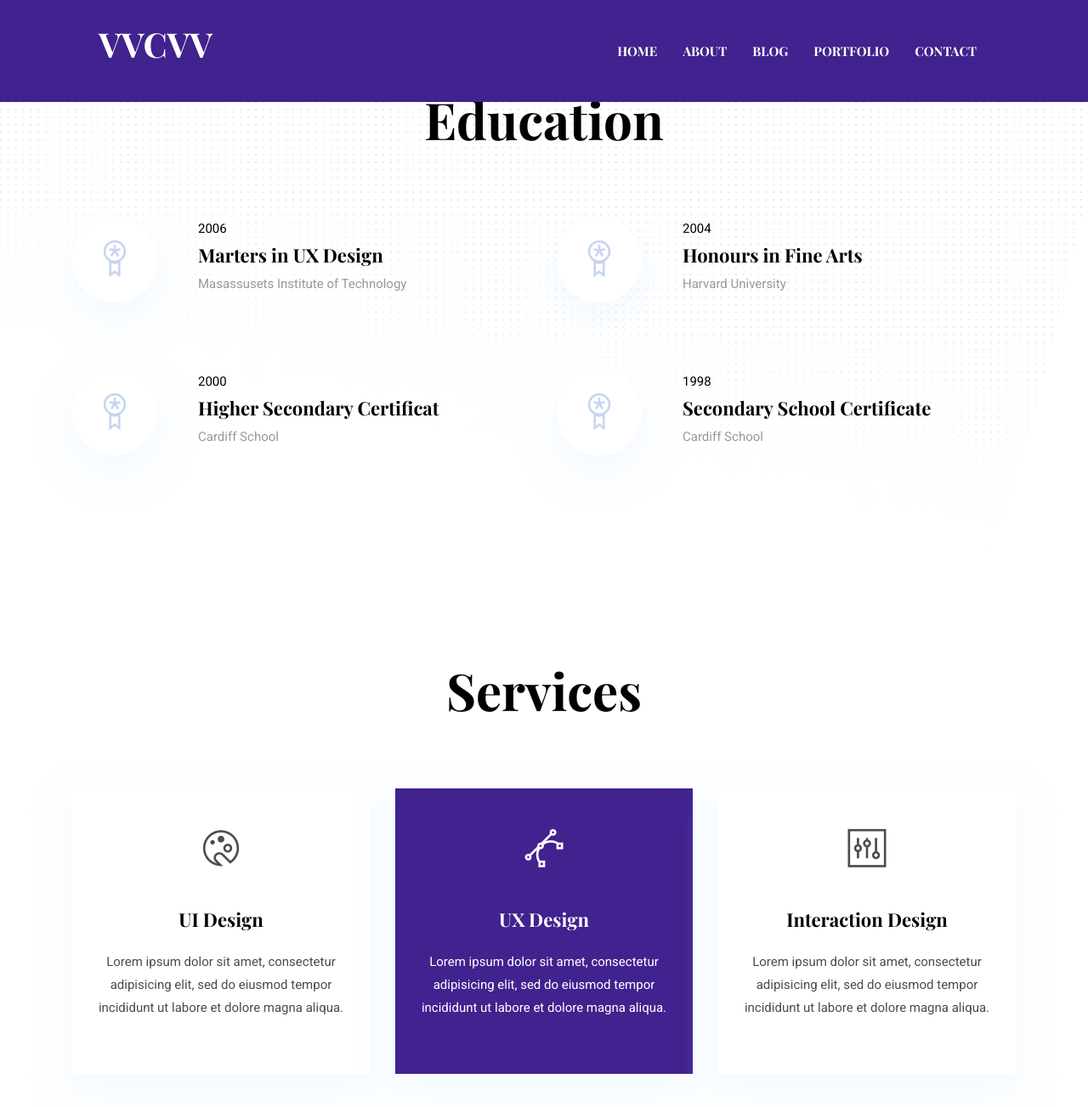
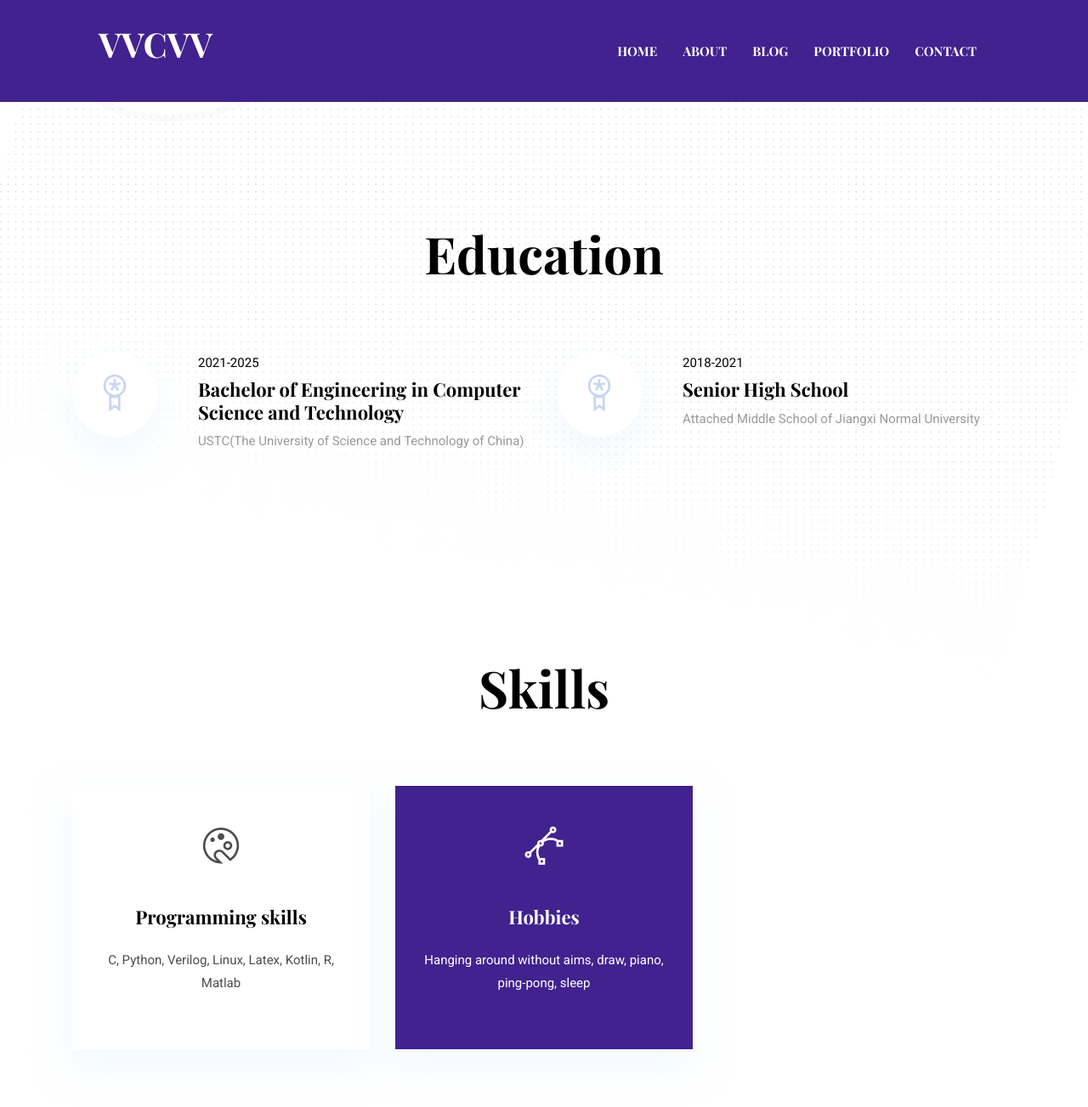
Before and after one commit to vvcvv-as/vvcvv-as.github.io, a Jekyll site: the page built from index.html, in a window 1280 px wide and 1400 px high, scrolled down 2344 px. Shown: the top 1303 px of the window at 85% size. Built offline with Jekyll 4.4.1, drawn with Linux system fonts in a browser that asks for light colours; some of the changed text lies outside the part shown.

Commit message:
Update settings.yml

```diff
--- a/_data/settings.yml
+++ b/_data/settings.yml
@@ -36,7 +36,7 @@ disqus-identifier: # Add your shortname for Disqus Comment. For example mr-brown
 # Hero Section
 
 hero:
-  hero-title: Hi! I’m <br> Chenxi Wan <br> USTC
+  hero-title: Welcome! I’m <br> Chenxi Wan <br> USTC
 
 social:
   - { icon: "ti-facebook", link: "#" }
@@ -48,8 +48,7 @@ social:
 # About (Section and Page)
 
 # About Section
-blurb: Lorem ipsum dolor sit amet, consectetur adipisicing elit, sed do eiusmod tempor incididunt ut labore et dolore magna aliqua. Ut enim ad minim veniam, quis nostrud exercitation ullamco laboris nisi ut aliquip ex ea commodo consequat. Duis aute irure dolor in reprehenderit in voluptate velit esse cillum dolore eu fugiat nulla pariatur.
-
+blurb: Welcome to my HomePage! <br>I'm vcx <br> a grade2 CS USTCer <br> a sleepyhead <br> an animal lover <br> a night owl <br> and a growing programmer<br>  maybe a ISTP
 blurb-btn-link: "/about"
 blurb-btn-name: know more
 
@@ -99,22 +98,10 @@ skills:
 experience-title: Experience
 experience:
   - {
-      name: Junior UX Designer,
-      icon: "icon-1.png",
-      date: "Jan 2007 - Feb 2009",
-      organization: "WEBEX",
-    }
-  - {
-      name: UX & UI Designer,
-      icon: "icon-2.png",
-      date: "Mar 2009 - Aug 2014",
-      organization: "AUGMEDIX",
-    }
-  - {
-      name: Senior UI Designer,
+      name: College Student :),
       icon: "icon-3.png",
-      date: "Sep 2014 - Present",
-      organization: "THEMEFISHER",
+      date: "Sep 2021 - Present",
+      organization: "USTC",
     }
 
 #-------------------------------
@@ -123,49 +110,34 @@ experience:
 education-title: Education
 education:
   - {
-      name: Marters in UX Design,
-      date: "2006",
-      organization: "Masassusets Institute of Technology",
+      name: Bachelor of Engineering in Computer Science and Technology,
+      date: "2021-2025",
+      organization: "USTC(The University of Science and Technology of China)",
     }
   - {
-      name: Honours in Fine Arts,
-      date: "2004",
-      organization: "Harvard University",
-    }
-  - {
-      name: Higher Secondary Certificat,
-      date: "2000",
-      organization: "Cardiff School",
-    }
-  - {
-      name: Secondary School Certificate,
-      date: "1998",
-      organization: "Cardiff School",
+      name: Senior High School,
+      date: "2018-2021",
+      organization: "Attached Middle School of Jiangxi Normal University",
     }
 
 #-------------------------------
 # Services Section
 
-services-title: Services
+services-title: Skills
 services:
   - {
-      name: UI Design,
+      name: Programming skills,
       icon: ti-palette,
-      description: "Lorem ipsum dolor sit amet, consectetur adipisicing elit, sed do eiusmod tempor incididunt ut labore et dolore magna aliqua.",
+      description: "C, Python, Verilog, Linux, Latex, Kotlin, R, Matlab",
       active: ,# Add true to select section
     }
   - {
-      name: UX Design,
+      name: Hobbies,
       icon: ti-vector,
-      description: "Lorem ipsum dolor sit amet, consectetur adipisicing elit, sed do eiusmod tempor incididunt ut labore et dolore magna aliqua.",
+      description: "Hanging around without aims, draw, piano, ping-pong, sleep",
       active: true, # Add true to select section
     }
-  - {
-      name: Interaction Design,
-      icon: ti-panel,
-      description: "Lorem ipsum dolor sit amet, consectetur adipisicing elit, sed do eiusmod tempor incididunt ut labore et dolore magna aliqua.",
-      active: ,# Add true to select section
-    }
+
 
 #-------------------------------
 # Portfolio (Section and Page)
@@ -263,41 +235,7 @@ testimonial-items:
     content: "Lorem ipsum dolor sit amet, consectetur adipisicing elit, sed do eiusmod tempor incididunt ut labore et dolore magna aliqua. Ut enim ad minim veniam, <strong>quis nostrud exercitation ullamco laboris nisi ut aliquip ex ea commodo consequat.</strong> Duis aute irure dolor in reprehenderit in voluptate velit esse cillum dolore eu fugiat nulla pariatur."
 
 #-------------------------------
-# Client Slider Section
 
-client-slider-items:
-  - logo: "assets/images/clients-logo/client-logo-1.png"
-    url: "#"
-
-  - logo: "assets/images/clients-logo/client-logo-2.png"
-    url: "#"
-
-  - logo: "assets/images/clients-logo/client-logo-3.png"
-    url: "#"
-
-  - logo: "assets/images/clients-logo/client-logo-4.png"
-    url: "#"
-
-  - logo: "assets/images/clients-logo/client-logo-5.png"
-    url: "#"
-
-  - logo: "assets/images/clients-logo/client-logo-1.png"
-    url: "#"
-
-  - logo: "assets/images/clients-logo/client-logo-2.png"
-    url: "#"
-
-  - logo: "assets/images/clients-logo/client-logo-3.png"
-    url: "#"
-
-  - logo: "assets/images/clients-logo/client-logo-4.png"
-    url: "#"
-
-  - logo: "assets/images/clients-logo/client-logo-5.png"
-    url: "#"
-
-#-------------------------------
-# Contact Section
 
 contact-title: Contact Info
-contact-email: steve.fruits@email.com
+contact-email: vcx@mail.ustc.edu.cn <br> kynsg8589996@gmail.com
```
